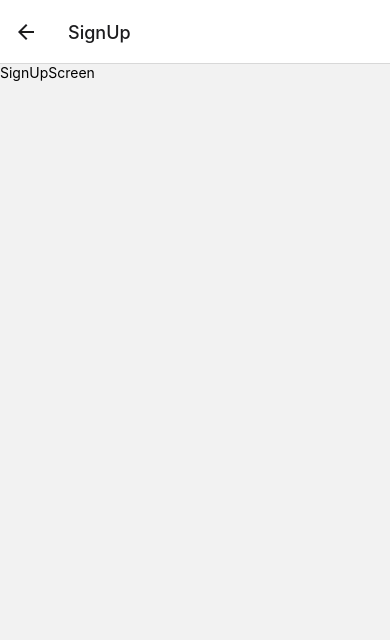
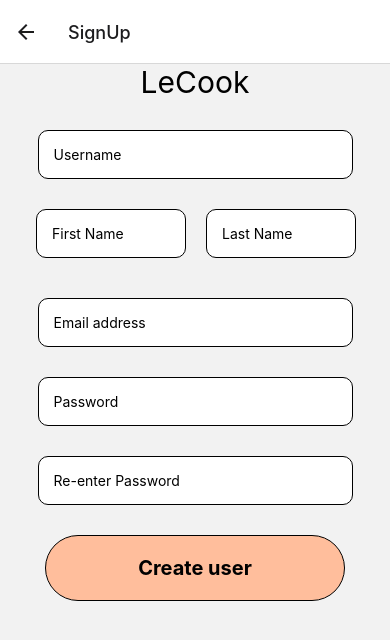
Before and after one commit to Trinkku/recipeapp_mobile, a React Native app: screen /SignUp in a window 390 px wide. Shown: the top 640 px of the page. Built offline with nearby package versions, Linux system fonts and the light colour scheme.

Commit message:
Starting with firebase

```diff
--- a/Screens/FrontScreen/FrontScreen.js
+++ b/Screens/FrontScreen/FrontScreen.js
@@ -3,8 +3,6 @@ import React, { useEffect, useState } from 'react'
 import Title from '../../Customs/Title'
 import Button from '../../Customs/Button'
 import FrontScreenStyles from './FrontScreenStyles'
-
-
 
 
 export default function FrontScreen({navigation}) {
--- a/Screens/SignUpScreen/SignUpScreen.js
+++ b/Screens/SignUpScreen/SignUpScreen.js
@@ -1,10 +1,100 @@
-import { View, Text } from 'react-native'
-import React from 'react'
+import { getAuth, createUserWithEmailAndPassword, setDoc, firestore, doc} from '@firebase/auth';
+import { View, Text, ScrollView, TextInput, Pressable} from 'react-native'
+import React, { useState } from 'react'
+import { SafeAreaView } from 'react-native-safe-area-context'
+import Title from '../../Customs/Title'
+import SignUpStyles from './SignUpStyles'
+import Button from '../../Customs/Button';
+
 
 export default function SignUpScreen() {
+
+    const [email, setEmail] = useState('')
+    const [password, setPassword] = useState('')
+    const [confirmPassword, setConfirmPassword] = useState('')
+    const [firstname, setFirstName] = useState('')
+    const [lastname, setLastName] = useState('')
+    const [username, setUsername] = useState('')
+
+
+    const createAccount = () => {
+    if (password === confirmPassword){
+    const auth = getAuth();
+    createUserWithEmailAndPassword(auth, email, password)
+      .then((userCredential) => {
+        // Signed in
+        const user = userCredential.user;
+        console.log("User created with UID: ", user.uid);
+        saveUser(user.uid)
+
+      })
+      .catch((error) => {
+        const errorCode = error.code;
+        const errorMessage = error.message;
+        alert(errorMessage)
+      })
+    } else {
+        alert('Passwords do not match')
+      }
+    }
+
+     const saveUser = async (userId) =>{
+        console.log("Saving user with UID: ", userId);
+        await setDoc(doc(firestore,"user", "testi"), {
+            firstname:firstname,
+            lastname:lastname,
+            username:username,
+            email:email
+        }).catch(err => console.log(err))
+    }
+
+
   return (
-    <View>
-      <Text>SignUpScreen</Text>
-    </View>
+   <SafeAreaView style={SignUpStyles.container}>
+    <Title/>
+    <ScrollView contentContainerStyle={SignUpStyles.signUpContainer} bounces={false}>
+        <TextInput style={SignUpStyles.inputField}
+        placeholder='Username'
+        value={username}
+        onChangeText={text => setUsername(text)}
+        />
+        <View style={{flexDirection:'row', justifyContent:'space-between', alignItems:'center', width:'100%'}}>
+            <View style={{flexDirection:'row', maxWidth:338, marginLeft:6,}}>
+                <TextInput style={SignUpStyles.inputField1}
+                placeholder='First Name'
+                value={firstname}
+                onChangeText={text => setFirstName(text)}
+                />
+                <TextInput style={SignUpStyles.inputField1}
+                placeholder='Last Name'
+                value={lastname}
+                onChangeText={text => setLastName(text)}
+                />
+            </View>
+        </View>
+        <TextInput style={SignUpStyles.inputField}
+        placeholder='Email address'
+        value={email}
+        onChangeText={text => setEmail(text)}
+        />
+         <TextInput style={SignUpStyles.inputField}
+        placeholder='Password'
+        secureTextEntry={true}
+        value={password}
+        onChangeText={text => setPassword(text)}
+        />
+           <TextInput style={SignUpStyles.inputField}
+        placeholder='Re-enter Password'
+        secureTextEntry={true}
+        value={confirmPassword}
+        onChangeText={text => setConfirmPassword(text)}
+        />
+        <View style={{marginTop:30}}>
+        <Pressable onPress={createAccount}>
+            {(state) => <Button pressed={state.pressed} buttonText="Create user"/>}
+        </Pressable>
+        </View>
+    </ScrollView>
+   </SafeAreaView>
   )
 }
--- /dev/null
+++ b/Screens/SignUpScreen/SignUpStyles.js
@@ -0,0 +1,34 @@
+import { StyleSheet } from 'react-native'
+
+export default StyleSheet.create({
+
+    container:{
+    alignItems:'center',
+    flex: 1
+    },
+
+    signUpContainer:{
+    width: 350,
+    alignItems: 'center'
+    },
+
+    inputField:{
+    width:'90%',
+    marginTop: 30,
+    padding:15,
+    borderRadius:10,
+    backgroundColor:'#FFFFFF',
+    borderColor:'black',
+    borderWidth:1,
+    },
+    inputField1:{
+        width:150,
+        marginTop: 30,
+        padding:15,
+        margin:10,
+        borderRadius:10,
+        backgroundColor:'#FFFFFF',
+        borderColor:'black',
+        borderWidth:1,
+        }
+})
```
Also changed, not shown: Config.js (+15 -17 lines), 1 other file (tests, documents, lock files or other folders).
